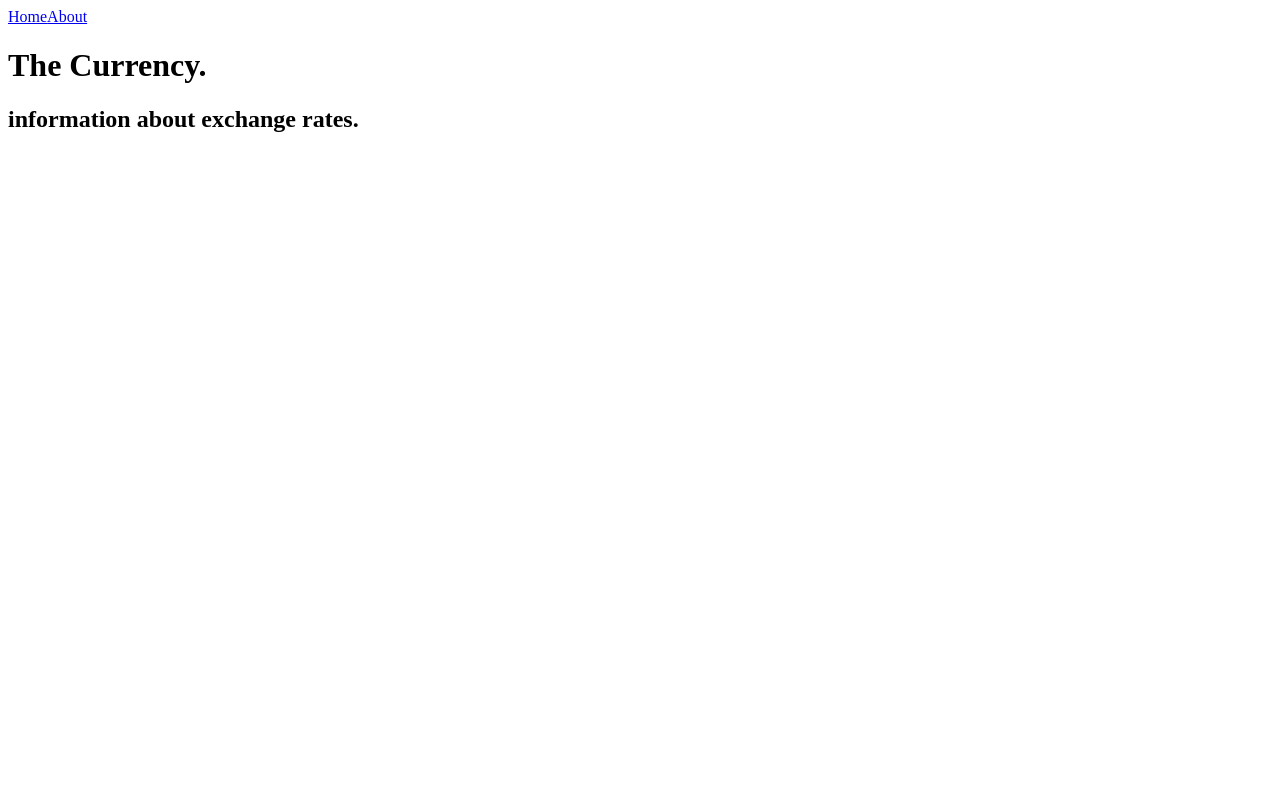
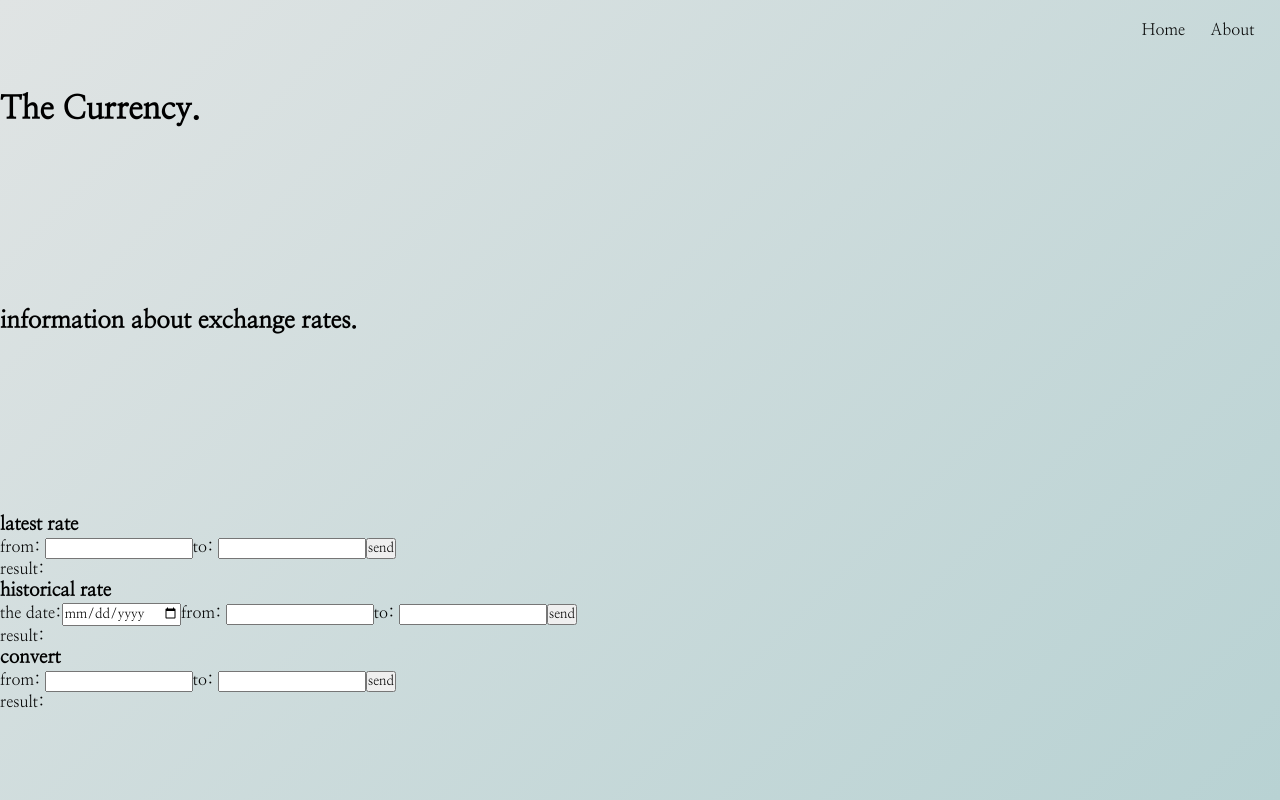
Before and after one commit to hiphop200199/currency-exchange, a Vue app: page / in a window 1280 px wide. Built offline with nearby package versions, Linux system fonts and the light colour scheme.

Commit message:
建構scss

```diff
--- a/src/App.vue
+++ b/src/App.vue
@@ -4,8 +4,8 @@
 
 <template>
   <nav class="navbar">
-    <router-link to="/" >Home</router-link>
-  <router-link to="/about" >About</router-link>
+    <router-link class="link" to="/" >Home</router-link>
+    <router-link class="link" to="/about" >About</router-link>
     </nav>
   <router-view/>
 </template>
--- a/src/components/Home.vue
+++ b/src/components/Home.vue
@@ -1,11 +1,64 @@
 <script setup>
+/*import { ref } from 'vue';
 
+const options = {
+	method: 'GET',
+	headers: {
+		'X-RapidAPI-Key': 'd7f3e04d0fmsh481d6b03cd7494ep14cfdcjsn8775ef35e2c3',
+		'X-RapidAPI-Host': 'currency-conversion-and-exchange-rates.p.rapidapi.com'
+	}
+};
+
+const data=ref([]);
+
+async function getSymbols(){
+    const res = await fetch(
+    "https://currency-conversion-and-exchange-rates.p.rapidapi.com/symbols",
+    options
+  );
+
+  const finalRes = await res.json();
+
+  data.value=finalRes;
+}
+
+getSymbols();*/
 </script>
 
 <template>
   <div class="container">
     <h1 class="title">The Currency.</h1>
     <h2 class="subtitle">information about exchange rates.</h2>
-
+    <section class="function-area">
+        <section class="function">
+            <h3 class="function-title">latest rate</h3>
+            <label for="">from: </label>
+            <input type="text" name="" id="">
+            <label for="">to: </label>
+            <input type="text" name="" id="">
+            <button>send</button>
+            <p class="result">result: </p>
+        </section>
+        <section class="function">
+            <h3 class="function-title">historical rate</h3>
+            <label for="">the date:</label>
+            <input type="date" name="" id="">
+            <label for="">from: </label>
+            <input type="text" name="" id="">
+            <label for="">to: </label>
+            <input type="text" name="" id="">
+            <button>send</button>
+            <p class="result">result: </p>
+        </section>
+        <section class="function">
+            <h3 class="function-title">convert</h3>
+            <label for="">from: </label>
+            <input type="text" name="" id="">
+            <label for="">to: </label>
+            <input type="text" name="" id="">
+            <button>send</button>
+            <p class="result">result: </p>
+        </section>
+    </section>
   </div>
 </template>
--- a/src/styles/abstracts/all.scss
+++ b/src/styles/abstracts/all.scss
@@ -1,5 +1,10 @@
+@use './color.scss' as c;
+@import url('https://fonts.googleapis.com/css2?family=Nanum+Myeongjo&display=swap');
+
 *{
     padding: 0;
     margin: 0;
     box-sizing: border-box;
+    font-family: 'Nanum Myeongjo', serif;
+    color: c.$black;
 }
--- a/src/styles/abstracts/font.scss
+++ b/src/styles/abstracts/font.scss
@@ -1,6 +1,9 @@
-@import url('https://fonts.googleapis.com/css2?family=Nanum+Myeongjo&display=swap');
+
+
+
 
 @mixin title{
+
     font-size: 12vw;
     letter-spacing: 0.1vw;
     text-shadow: 2px 0 1px 1px ;
@@ -8,3 +11,13 @@
         font-size: 15vw;
     }
 }
+
+@mixin subtitle{
+
+    font-size: 3vw;
+}
+
+@mixin link{
+
+    font-size: 2vw;
+}
--- a/src/styles/abstracts/layout.scss
+++ b/src/styles/abstracts/layout.scss
@@ -1,4 +1,22 @@
+@use './color.scss' as c;
+
 @mixin container{
     position: relative;
+    display: flex;
+    flex-direction: column;
+    justify-content: space-around;
     min-height: 100vh;
+    background-image: linear-gradient(135deg,c.$lightGrey,c.$grey);
 }
+
+@mixin navbar{
+    position: fixed;
+    width: 100vw;
+    top: 0;
+    height: 5vh;
+    display: flex;
+    justify-content: flex-end;
+    align-items: flex-end;
+    padding-inline-end: 1vw;
+    z-index: 1;
+}
--- /dev/null
+++ b/src/styles/parts/container.scss
@@ -0,0 +1,5 @@
+@use '../abstracts/layout.scss' as l;
+
+.container{
+    @include l.container();
+}
--- /dev/null
+++ b/src/styles/parts/index.scss
@@ -0,0 +1,2 @@
+@forward './container.scss';
+@forward './navbar.scss';
--- /dev/null
+++ b/src/styles/parts/navbar.scss
@@ -0,0 +1,10 @@
+@use '../abstracts/layout.scss' as l;
+
+.navbar{
+    @include l.navbar();
+}
+
+.link{
+    text-decoration: none;
+    margin-inline: 1vw;
+}
--- a/src/styles/style.scss
+++ b/src/styles/style.scss
@@ -0,0 +1,3 @@
+@use './parts/index.scss';
+
+@use './abstracts/all.scss';
```
